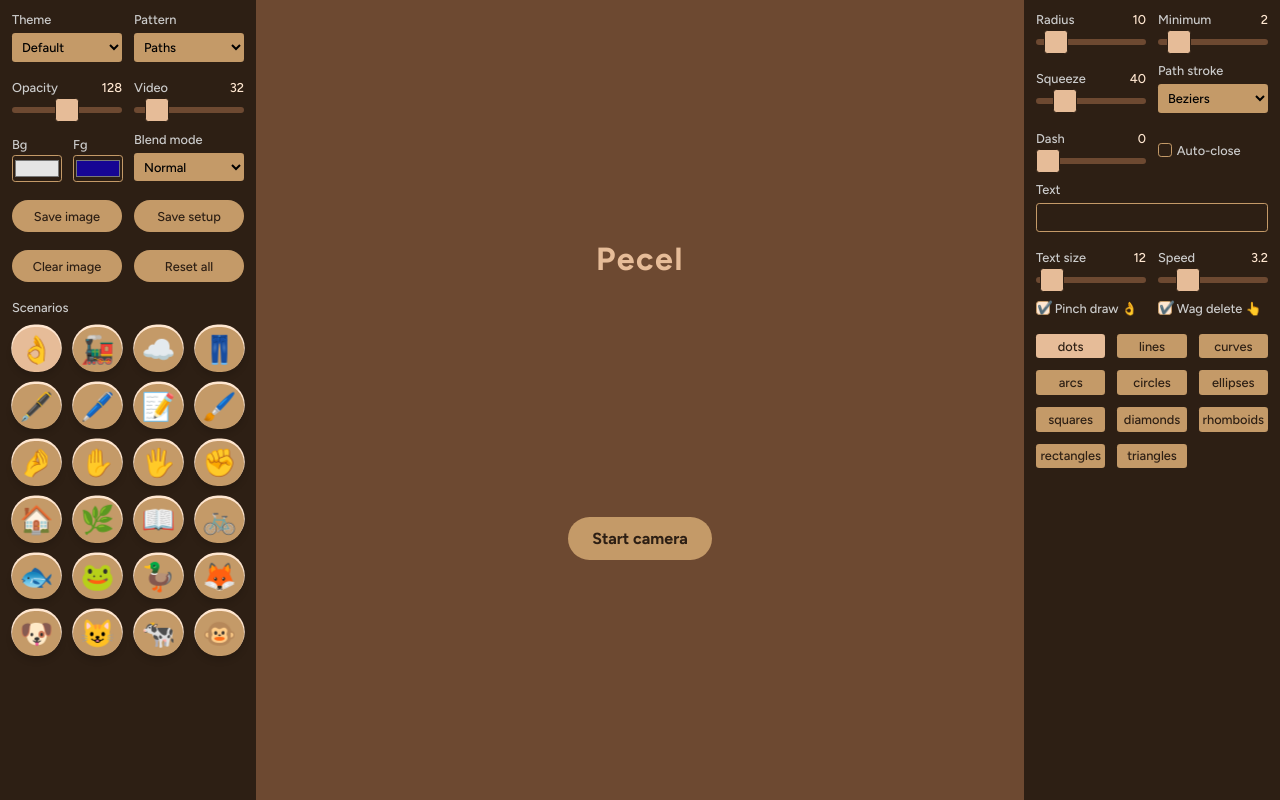
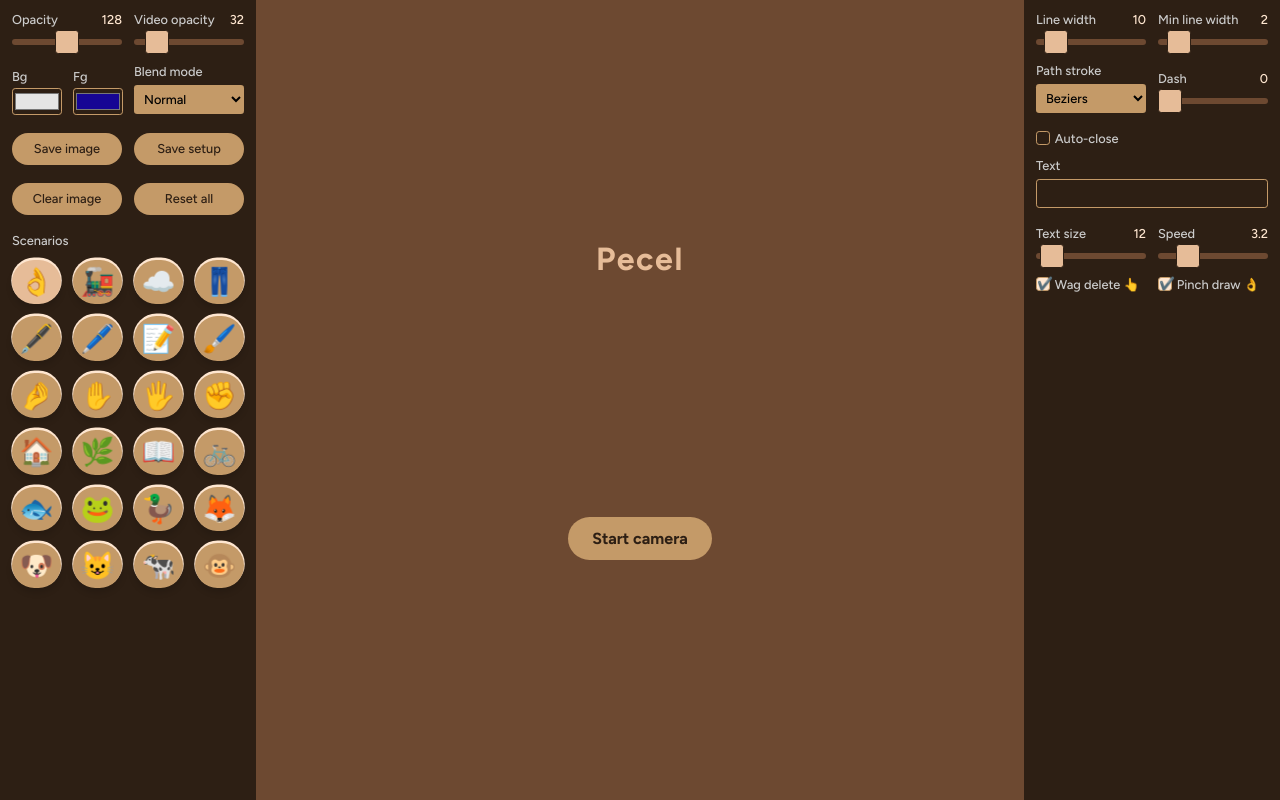
Before and after one commit to cincplug/machevuoi, a Next.js app: page / in a window 1280 px wide. Built offline with nearby package versions, Linux system fonts and the light colour scheme; a web font is replaced by a local one.

Commit message:
Unclutter the menu

```diff
--- a/app/components/App.tsx
+++ b/app/components/App.tsx
@@ -259,7 +259,6 @@ const App: React.FC = () => {
               {...{
                 inputResolution,
                 setup,
-                cursor,
                 scribble,
                 scribbleNewArea
               }}
--- a/app/components/scratch/Scratch.js
+++ b/app/components/scratch/Scratch.js
@@ -126,7 +126,7 @@ function Scratch({ setup, handleInputChange }) {
   return (
     <div
       className={`scratch-wrap active-${
-        activeLayer === "dots" ? "dots" : "paths"
+        activeLayer === "dots" ? "dots" : "shapes"
       }`}
     >
       <svg
--- a/app/data/controls.json
+++ b/app/data/controls.json
@@ -4,6 +4,7 @@
     "title": "Theme",
     "description": "Colors and font",
     "isOmittedInScenario": true,
+    "isHidden": true,
     "value": "default",
     "type": "select",
     "options": ["default", "cognizant"]
@@ -12,14 +13,15 @@
     "id": "pattern",
     "title": "Pattern",
     "description": "What sort of graphics is used",
+    "isHidden": true,
     "value": "numbers",
     "type": "select",
-    "options": ["paths", "canvas"]
+    "options": ["svg", "canvas"]
   },
   {
     "id": "radius",
-    "title": "Radius",
-    "description": "Size of things",
+    "title": "Line width",
+    "description": "Base line width",
     "value": 10,
     "type": "range",
     "isHandRelated": true,
@@ -29,7 +31,7 @@
   },
   {
     "id": "minimum",
-    "title": "Minimum",
+    "title": "Min line width",
     "description": "Minimal line width",
     "value": 5,
     "type": "range",
@@ -56,6 +58,7 @@
     "description": "How much the hand pattern will be scaled up or down",
     "value": 100,
     "isHandRelated": true,
+    "parentPattern": "canvas",
     "type": "range",
     "min": 1,
     "max": 200,
@@ -73,7 +76,7 @@
   },
   {
     "id": "videoOpacity",
-    "title": "Video",
+    "title": "Video opacity",
     "description": "Opacity of source video",
     "value": 48,
     "type": "range",
@@ -127,7 +130,7 @@
     "value": "lines",
     "type": "select",
     "isHandRelated": true,
-    "parentPattern": "paths",
+    "parentPattern": "svg",
     "options": [
       "lines",
       "arcs",
@@ -153,7 +156,7 @@
     "title": "Auto-close",
     "description": "Whether to automatically close the path",
     "isHandRelated": true,
-    "parentPattern": "paths",
+    "parentPattern": "svg",
     "value": false,
     "type": "checkbox"
   },
@@ -162,7 +165,7 @@
     "title": "Text",
     "description": "Text to go along paths",
     "isHandRelated": true,
-    "parentPattern": "paths",
+    "parentPattern": "svg",
     "value": "",
     "type": "text"
   },
@@ -172,7 +175,7 @@
     "description": "Font size of text along paths",
     "value": 12,
     "isHandRelated": true,
-    "parentPattern": "paths",
+    "parentPattern": "svg",
     "type": "range",
     "min": 8,
     "max": 100,
@@ -182,7 +185,7 @@
     "id": "speed",
     "title": "Speed",
     "description": "Speed of transitions",
-    "parentPattern": "paths",
+    "parentPattern": "svg",
     "value": 2,
     "type": "range",
     "isHandRelated": true,
@@ -240,18 +243,18 @@
     ]
   },
   {
-    "id": "doesPinchDraw",
-    "title": "Pinch draw 👌",
-    "description": "Whether to draw by pinching fingers",
+    "id": "doesWagDelete",
+    "title": "Wag delete 👆",
+    "description": "Whether to delete everything by wagging",
     "isHandRelated": true,
     "isOmittedInScenario": true,
     "value": true,
     "type": "checkbox"
   },
   {
-    "id": "doesWagDelete",
-    "title": "Wag delete 👆",
-    "description": "Whether to delete everything by wagging",
+    "id": "doesPinchDraw",
+    "title": "Pinch draw 👌",
+    "description": "Whether to draw by pinching fingers",
     "isHandRelated": true,
     "isOmittedInScenario": true,
     "value": true,
@@ -353,6 +356,7 @@
     "isHandRelated": true,
     "isOmittedInScenario": true,
     "isButtons": true,
+    "parentPattern": "canvas",
     "value": "dots",
     "type": "select",
     "options": [
--- a/app/data/scenarios.json
+++ b/app/data/scenarios.json
@@ -11,7 +11,7 @@
     "opacity": 128,
     "videoOpacity": 32,
     "blendMode": "normal",
-    "pattern": "paths",
+    "pattern": "svg",
     "imageUrl": "",
     "pathStroke": "beziers",
     "isAutoClosed": false,
@@ -30,7 +30,7 @@
     "opacity": 192,
     "videoOpacity": 32,
     "blendMode": "normal",
-    "pattern": "paths",
+    "pattern": "svg",
     "pathStroke": "lines",
     "isScratchCanvas": false,
     "text": "🚂🚃🚃🚋🚃🚋🚃🚌🚎🚜🚲🏇🚤🛶🚁🚌🚐🚜🐪🦒🦘🐕🐏🐓🦤🦜🦢🦆🪿",
@@ -48,7 +48,7 @@
     "opacity": 192,
     "videoOpacity": 32,
     "blendMode": "normal",
-    "pattern": "paths",
+    "pattern": "svg",
     "imageUrl": "",
     "pathStroke": "arcs",
     "text": "",
--- a/app/styles.scss
+++ b/app/styles.scss
@@ -535,7 +535,7 @@ label {
       fill: var(--color-skin-light);
     }
   }
-  .active-paths & {
+  .active-shapes & {
     &:hover {
       stroke-width: 1px;
       stroke: var(--color-skin-light);
--- a/app/utils/processHands.ts
+++ b/app/utils/processHands.ts
@@ -81,7 +81,7 @@ export const processHands = ({
 
   hands.forEach((hand, handIndex) => {
     let newPoints: IPoint[] = [];
-    if (!["paths"].includes(pattern as string)) {
+    if (!["svg"].includes(pattern as string)) {
       if (hand.keypoints) {
         newPoints = newPoints.concat(hand.keypoints);
       }
```
Also changed, not shown: app/components/nav/Info.js (+11 -13 lines).
